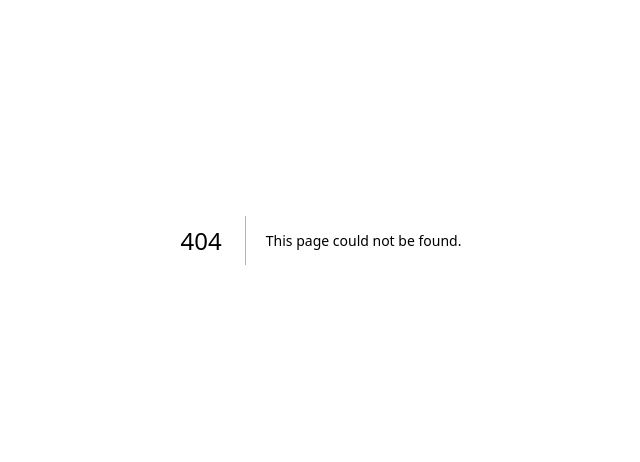
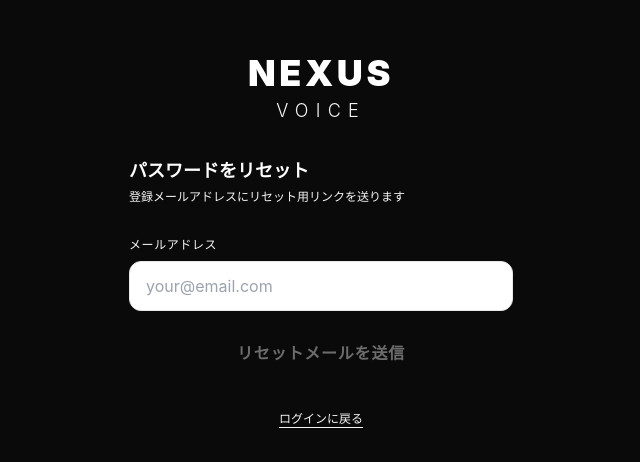
Before and after one commit to olifekabusiki-prog/nexus-meeting-jp, a Next.js app: page /auth/reset in a window 1280 px wide. Before the commit this address had no page. Shown: the part 160-622 px from the top of the page, without its empty margins (319-959 px from the left). Built offline with nearby package versions, Linux system fonts and the light colour scheme; no server answers.

Commit message:
add src/app/auth/reset/page.tsx

```diff
--- /dev/null
+++ b/src/app/auth/reset/page.tsx
@@ -0,0 +1,85 @@
+'use client'
+
+import { useState } from 'react'
+import { createClient } from '@/lib/supabase'
+
+export default function ResetPage() {
+  const supabase = createClient()
+  const [email, setEmail] = useState('')
+  const [msg, setMsg] = useState('')
+  const [sent, setSent] = useState(false)
+
+  async function send(e: React.FormEvent) {
+    e.preventDefault()
+    const { error } = await supabase.auth.resetPasswordForEmail(email, {
+      redirectTo: `${window.location.origin}/auth/update-password`,
+    })
+    if (error) {
+      setMsg(error.message)
+    } else {
+      setSent(true)
+    }
+  }
+
+  if (sent) {
+    return (
+      <div className="min-h-dvh flex flex-col items-center justify-center px-6">
+        <div className="w-full max-w-sm text-center space-y-6">
+          <div className="text-4xl">📨</div>
+          <h2 className="text-white font-semibold text-lg">メールを送信しました</h2>
+          <p className="text-voice-light text-sm leading-relaxed">
+            <span className="text-white">{email}</span> にリセット用リンクを送信しました。<br />
+            メール内のリンクから新しいパスワードを設定してください。
+          </p>
+          <a href="/" className="text-voice-mid text-sm underline underline-offset-4">
+            ログインに戻る
+          </a>
+        </div>
+      </div>
+    )
+  }
+
+  return (
+    <div className="min-h-dvh flex flex-col items-center justify-center px-6">
+      <div className="w-full max-w-sm space-y-8">
+        <div className="text-center space-y-1">
+          <div className="text-4xl font-black tracking-widest text-white">NEXUS</div>
+          <div className="text-lg font-light tracking-[0.4em] text-voice-red">VOICE</div>
+        </div>
+
+        <div>
+          <h2 className="text-white font-semibold text-lg mb-1">パスワードをリセット</h2>
+          <p className="text-voice-mid text-xs">登録メールアドレスにリセット用リンクを送ります</p>
+        </div>
+
+        <form onSubmit={send} className="space-y-4">
+          <div>
+            <label className="block text-voice-light text-xs mb-2 tracking-wider">メールアドレス</label>
+            <input
+              type="email"
+              value={email}
+              onChange={e => setEmail(e.target.value)}
+              placeholder="your@email.com"
+              required
+              className="w-full bg-voice-dark border border-voice-gray rounded-xl px-4 py-3 text-white placeholder-voice-mid focus:outline-none focus:border-voice-red transition-colors"
+            />
+          </div>
+
+          {msg && <p className="text-voice-red text-xs">{msg}</p>}
+
+          <button
+            type="submit"
+            disabled={!email}
+            className="w-full bg-voice-red text-white rounded-xl py-3.5 font-semibold tracking-wider disabled:opacity-40 active:scale-95 transition-transform"
+          >
+            リセットメールを送信
+          </button>
+        </form>
+
+        <a href="/" className="block text-center text-voice-mid text-xs underline underline-offset-4">
+          ログインに戻る
+        </a>
+      </div>
+    </div>
+  )
+}
```
